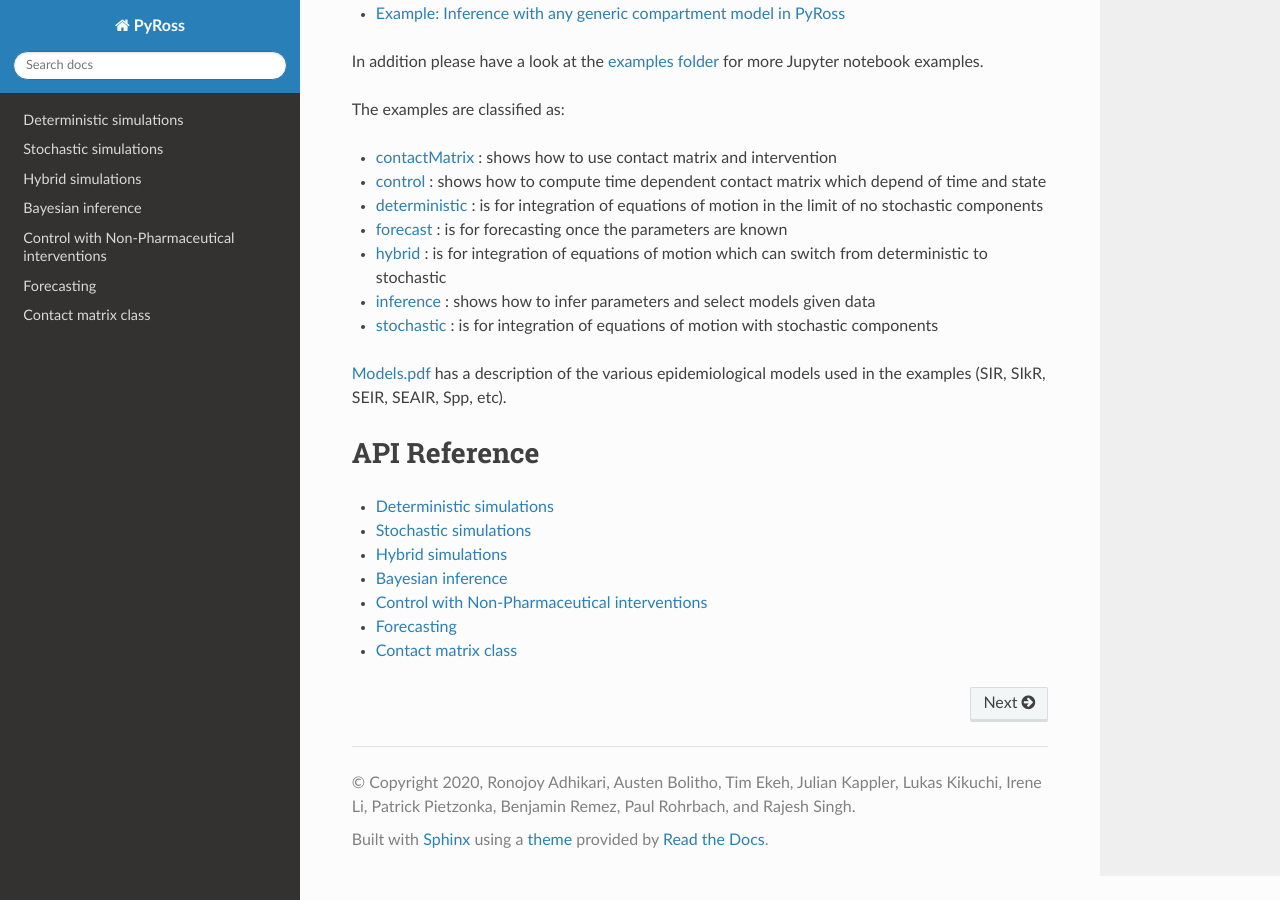
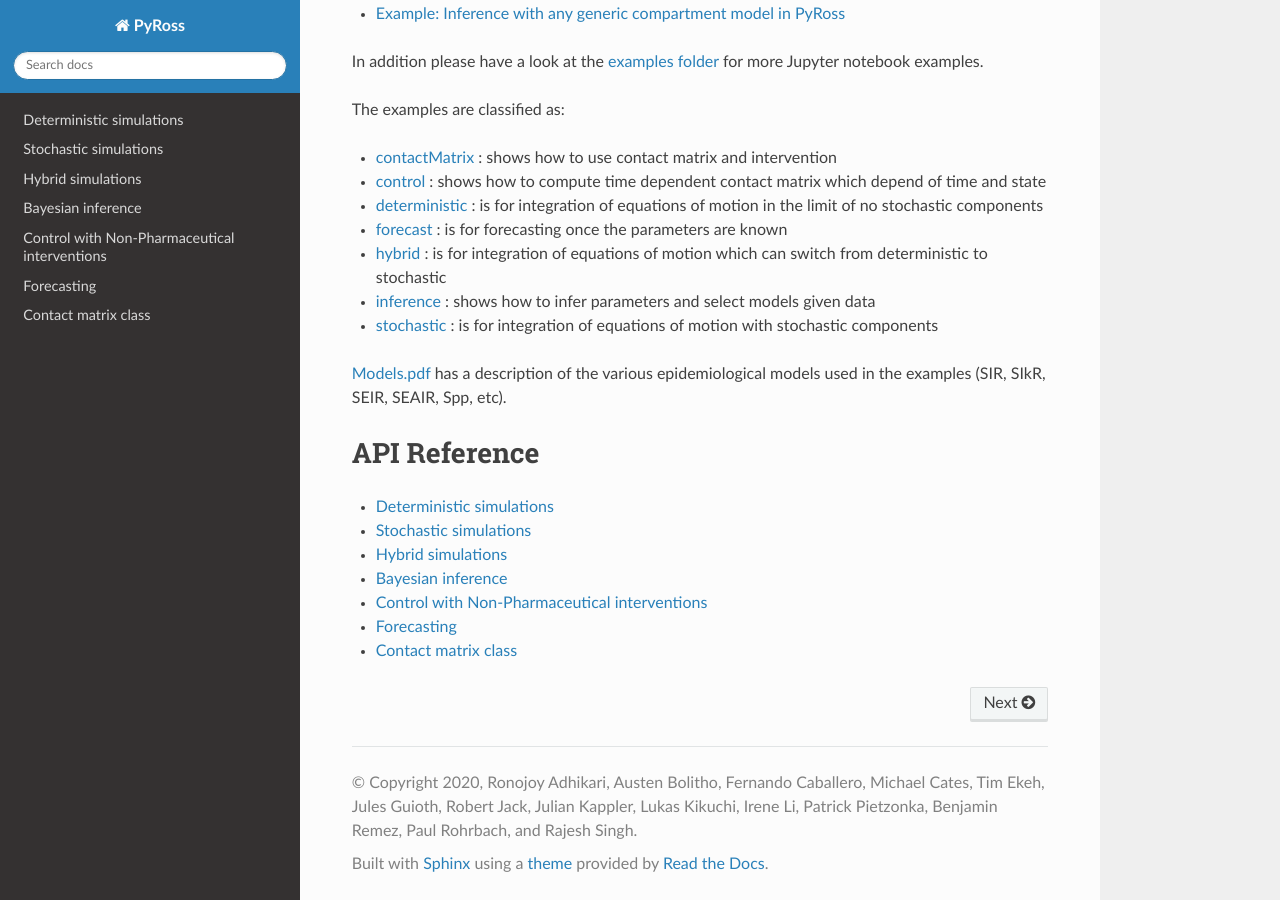
Before and after one commit to rajeshrinet/pyross, a Sphinx documentation site: the page built from docs/sphinx/index.rst, in a window 1280 px wide and 900 px high, scrolled down 958 px. Built offline with Sphinx 7.4.7 and the Read the Docs theme 2.0.0, drawn with Linux system fonts in a browser that asks for light colours.

Commit message:
update authors list

```diff
--- a/docs/API/genindex.html
+++ b/docs/API/genindex.html
@@ -591,7 +591,7 @@
 
   <div role="contentinfo">
     <p>
-        &copy; Copyright 2020, Ronojoy Adhikari, Austen Bolitho, Tim Ekeh, Julian Kappler, Lukas Kikuchi, Irene Li, Patrick Pietzonka, Benjamin Remez, Paul Rohrbach, and Rajesh Singh
+        &copy; Copyright 2020, Ronojoy Adhikari, Austen Bolitho, Fernando Caballero, Michael Cates, Tim Ekeh, Jules Guioth, Robert Jack, Julian Kappler, Lukas Kikuchi, Irene Li, Patrick Pietzonka, Benjamin Remez, Paul Rohrbach, and Rajesh Singh
 
     </p>
   </div>
--- a/docs/API/index.html
+++ b/docs/API/index.html
@@ -217,7 +217,7 @@
 
   <div role="contentinfo">
     <p>
-        &copy; Copyright 2020, Ronojoy Adhikari, Austen Bolitho, Tim Ekeh, Julian Kappler, Lukas Kikuchi, Irene Li, Patrick Pietzonka, Benjamin Remez, Paul Rohrbach, and Rajesh Singh
+        &copy; Copyright 2020, Ronojoy Adhikari, Austen Bolitho, Fernando Caballero, Michael Cates, Tim Ekeh, Jules Guioth, Robert Jack, Julian Kappler, Lukas Kikuchi, Irene Li, Patrick Pietzonka, Benjamin Remez, Paul Rohrbach, and Rajesh Singh
 
     </p>
   </div>
--- a/docs/API/search.html
+++ b/docs/API/search.html
@@ -174,7 +174,7 @@
 
   <div role="contentinfo">
     <p>
-        &copy; Copyright 2020, Ronojoy Adhikari, Austen Bolitho, Tim Ekeh, Julian Kappler, Lukas Kikuchi, Irene Li, Patrick Pietzonka, Benjamin Remez, Paul Rohrbach, and Rajesh Singh
+        &copy; Copyright 2020, Ronojoy Adhikari, Austen Bolitho, Fernando Caballero, Michael Cates, Tim Ekeh, Jules Guioth, Robert Jack, Julian Kappler, Lukas Kikuchi, Irene Li, Patrick Pietzonka, Benjamin Remez, Paul Rohrbach, and Rajesh Singh
 
     </p>
   </div>
--- a/docs/sphinx/conf.py
+++ b/docs/sphinx/conf.py
@@ -16,8 +16,8 @@ import sys
 # -- Project information -----------------------------------------------------
 
 project = 'PyRoss'
-copyright = '2020, Ronojoy Adhikari, Austen Bolitho, Tim Ekeh, Julian Kappler, Lukas Kikuchi, Irene Li, Patrick Pietzonka, Benjamin Remez, Paul Rohrbach, and Rajesh Singh'
-author = 'Ronojoy Adhikari, Austen Bolitho, Tim Ekeh, Julian Kappler, Lukas Kikuchi, Irene Li, Patrick Pietzonka, Benjamin Remez, Paul Rohrbach, and Rajesh Singh'
+copyright = '2020, Ronojoy Adhikari, Austen Bolitho, Fernando Caballero, Michael Cates, Tim Ekeh, Jules Guioth, Robert Jack, Julian Kappler, Lukas Kikuchi, Irene Li, Patrick Pietzonka, Benjamin Remez, Paul Rohrbach, and Rajesh Singh'
+author = 'Ronojoy Adhikari, Austen Bolitho, Fernando Caballero, Michael Cates, Tim Ekeh, Jules Guioth, Robert Jack, Julian Kappler, Lukas Kikuchi, Irene Li, Patrick Pietzonka, Benjamin Remez, Paul Rohrbach, and Rajesh Singh'
 
 # The full version, including alpha/beta/rc tags
 release = '1.0.0'
```
Also changed, not shown: README.md (+7 -3 lines).
